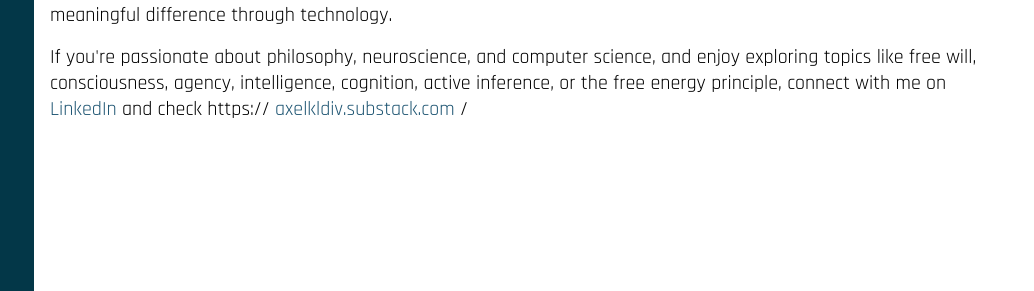
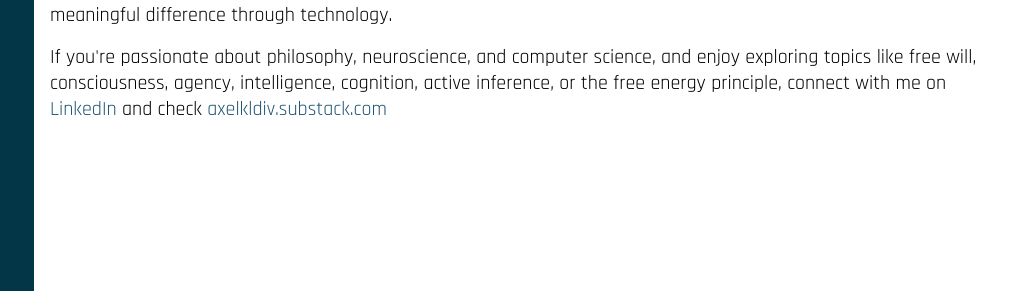
Before and after one commit to axeljeremy7/axeljeremy7.github.io, a Jekyll site: the page built from index.html, in a window 1280 px wide. Shown: the part 2561-2852 px from the top of the page, without its empty margins (246-1280 px from the left). Built offline with Jekyll 4.4.1, drawn with Linux system fonts in a browser that asks for light colours; some of the changed lines change nothing that is shown.

Commit message:
Update _config.yml

```diff
--- a/_config.yml
+++ b/_config.yml
@@ -15,7 +15,7 @@ description5: "I primarily work with React, React Native, JavaScript, and TypeSc
 
 description6: "My goal is to seamlessly integrate my software development skills with AI to address real-world problems, making a meaningful difference through technology."
 
-description7: "If you're passionate about philosophy, neuroscience, and computer science, and enjoy exploring topics like free will, consciousness, agency, intelligence, cognition, active inference, or the free energy principle, connect with me on LinkedIn and check https://axelkldiv.substack.com/"
+description7: "If you're passionate about philosophy, neuroscience, and computer science, and enjoy exploring topics like free will, consciousness, agency, intelligence, cognition, active inference, or the free energy principle, connect with me on LinkedIn and check axelkldiv.substack.com"
 
 description8: ""
 
```
